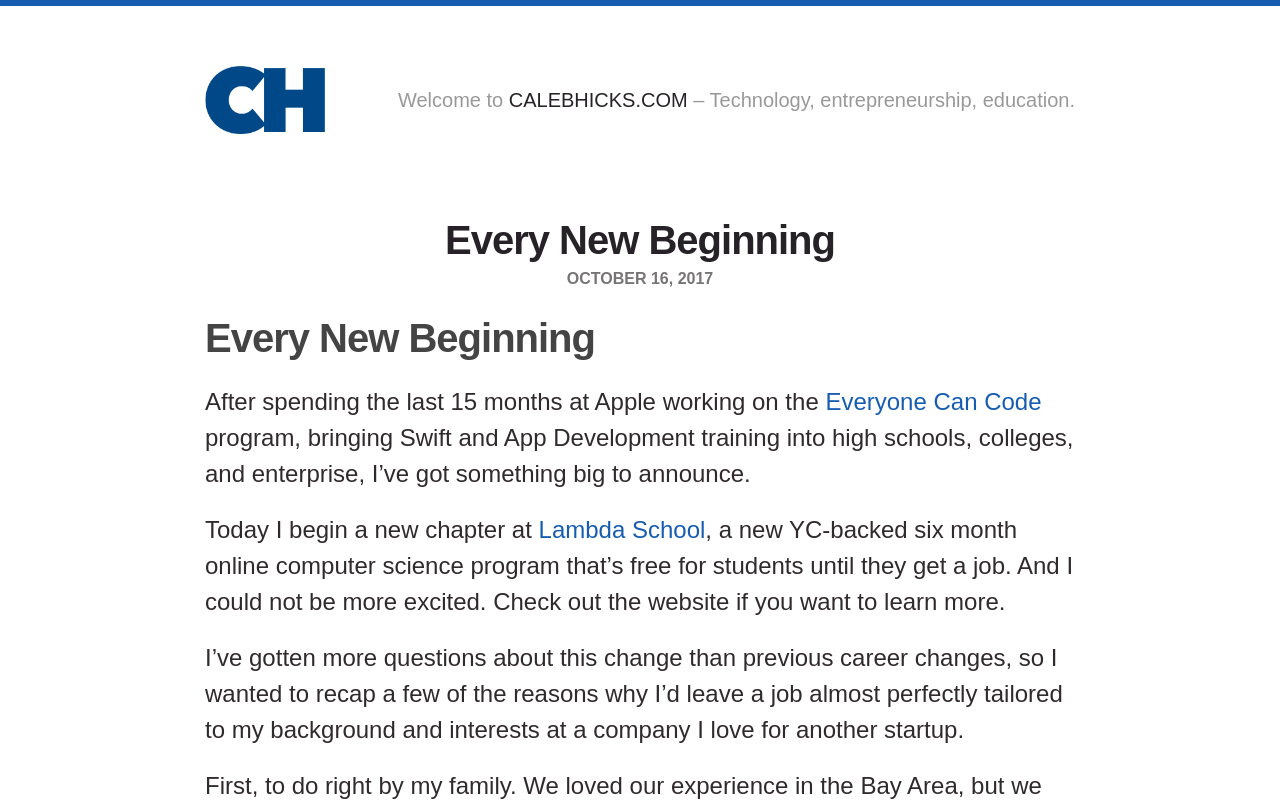
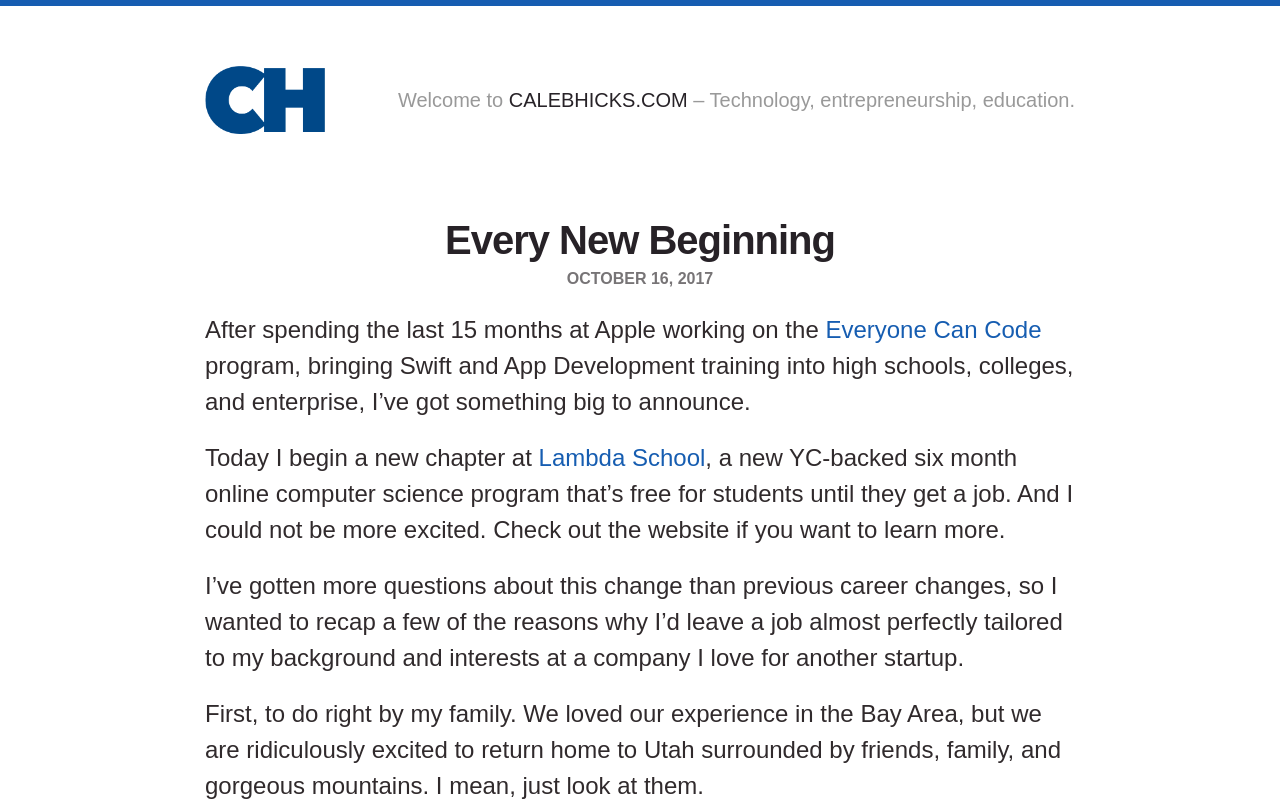
Before and after one commit to calebhicks/calebhicks.github.io, a Jekyll site: the page built from _posts/2017-10-16-every-new-beginning.markdown, in a window 1280 px wide and 900 px high, cut to the strip 0-810 px from the top of the window. Built offline with Jekyll 4.4.1, drawn with Linux system fonts in a browser that asks for light colours; some web fonts are replaced; comment, search, counter and statistics services are not loaded.

Commit message:
remove double title

```diff
--- a/_posts/2017-10-16-every-new-beginning.markdown
+++ b/_posts/2017-10-16-every-new-beginning.markdown
@@ -16,8 +16,6 @@
 link:
 
 ---
-
-# Every New Beginning
 
 After spending the last 15 months at Apple working on the [Everyone Can Code](https://apple.com/) program, bringing Swift and App Development training into high schools, colleges, and enterprise, I’ve got something big to announce.
 
```
